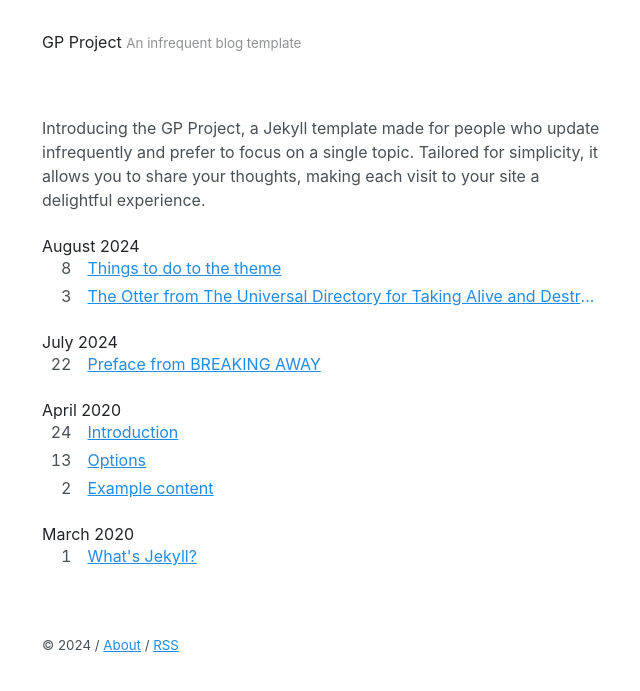
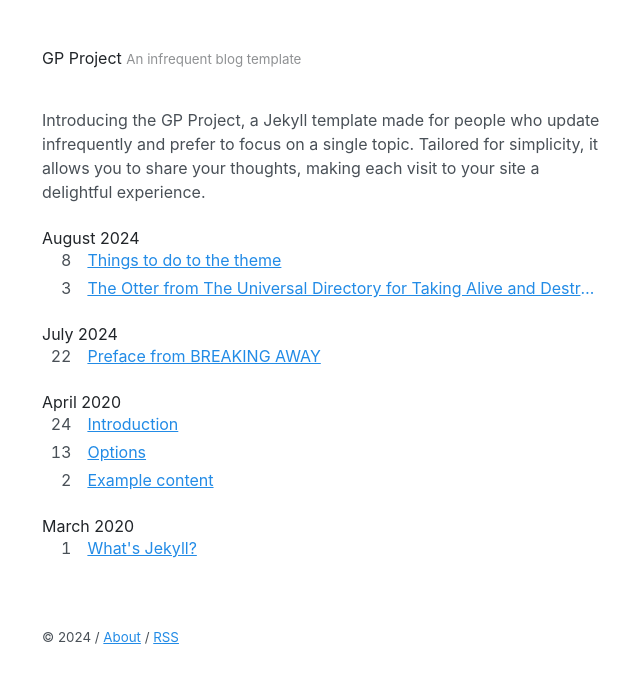
Before and after one commit to akmolteni/gp, a Jekyll site: the page built from index.html, in a window 1280 px wide. Shown: the top 691 px of the page, without its empty margins (318-958 px from the left). Built offline with Jekyll 4.4.1, drawn with Linux system fonts in a browser that asks for light colours; the list of posts is cut into pages by our own code.

Commit message:
Update _masthead.scss

```diff
--- a/_sass/_masthead.scss
+++ b/_sass/_masthead.scss
@@ -3,9 +3,9 @@
 // Super small header above the content for site name and short description.
 
 .masthead {
-  /* padding-top: var(--spacer); */
+  padding-top: var(--spacer);
   padding-bottom: var(--spacer);
-  margin-bottom: var(--spacer-3);
+  margin-bottom: var(--spacer-2);
 }
 
 .masthead-title {
```
